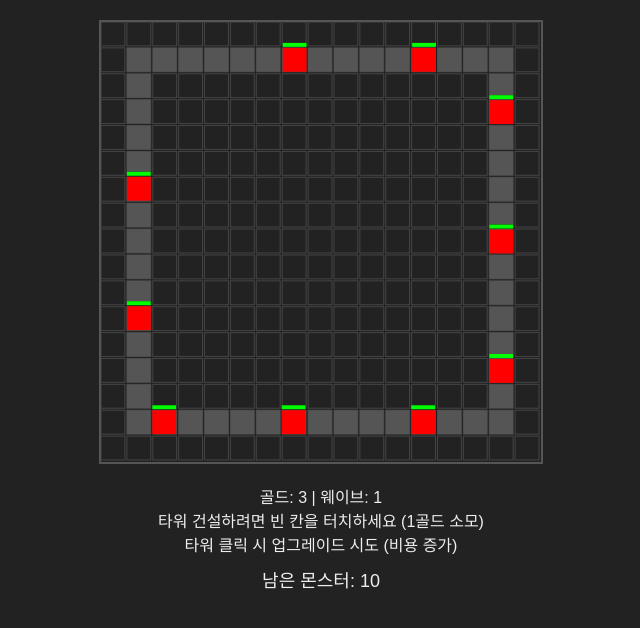
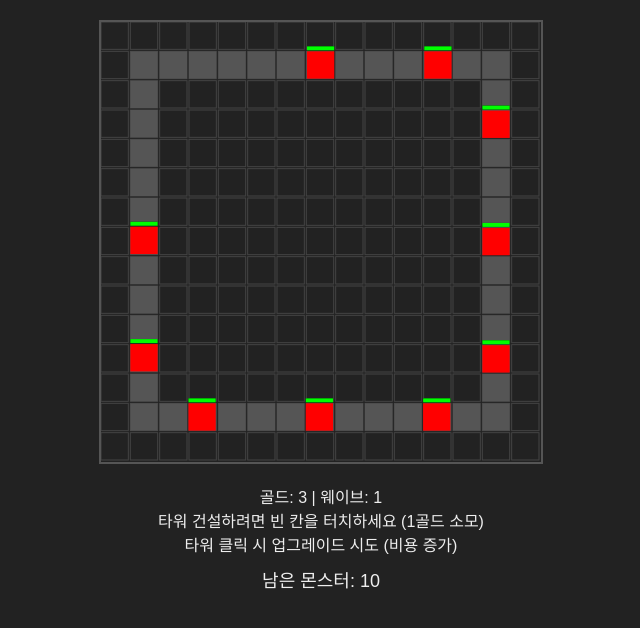
Before and after one commit to kimgeoyeop/tower, a plain HTML site: page index.html in a window 1280 px wide. Shown: the whole page, without its empty margins (319-959 px from the left). Drawn offline with Linux system fonts and the light colour scheme.

Commit message:
Update index.html

```diff
--- a/index.html
+++ b/index.html
@@ -50,7 +50,7 @@
   const toast = document.getElementById('toast');
   const remainText = document.getElementById('remain');
 
-  const GRID_SIZE = 17;
+  const GRID_SIZE = 15;
   const CELL_GAP = 2;
   const CELL_SIZE = (canvas.width / GRID_SIZE) - CELL_GAP;
 
```
